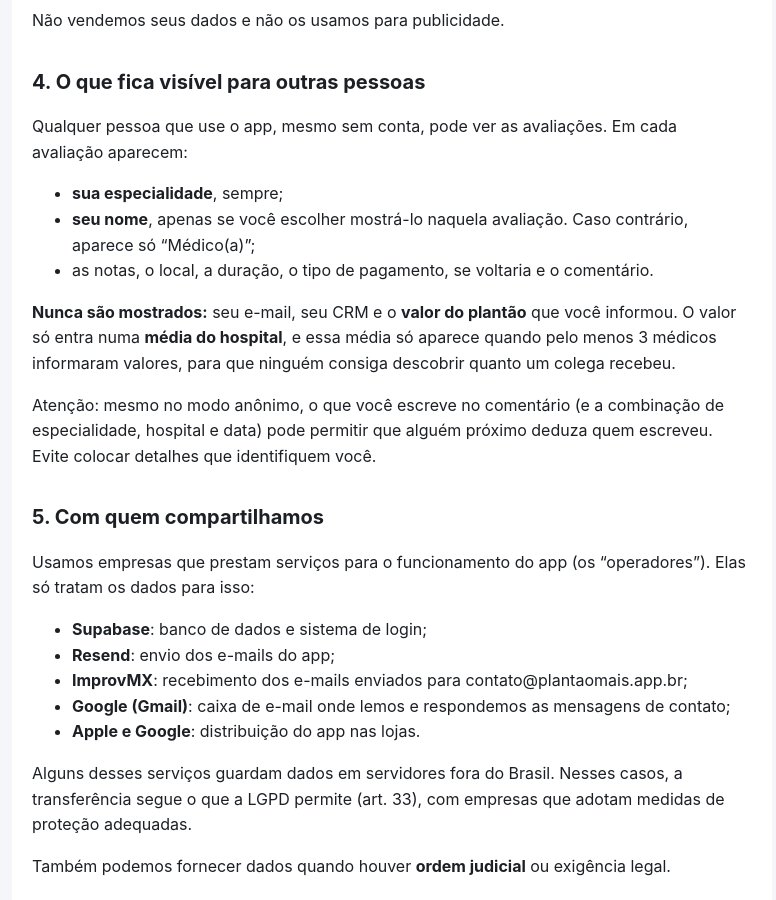
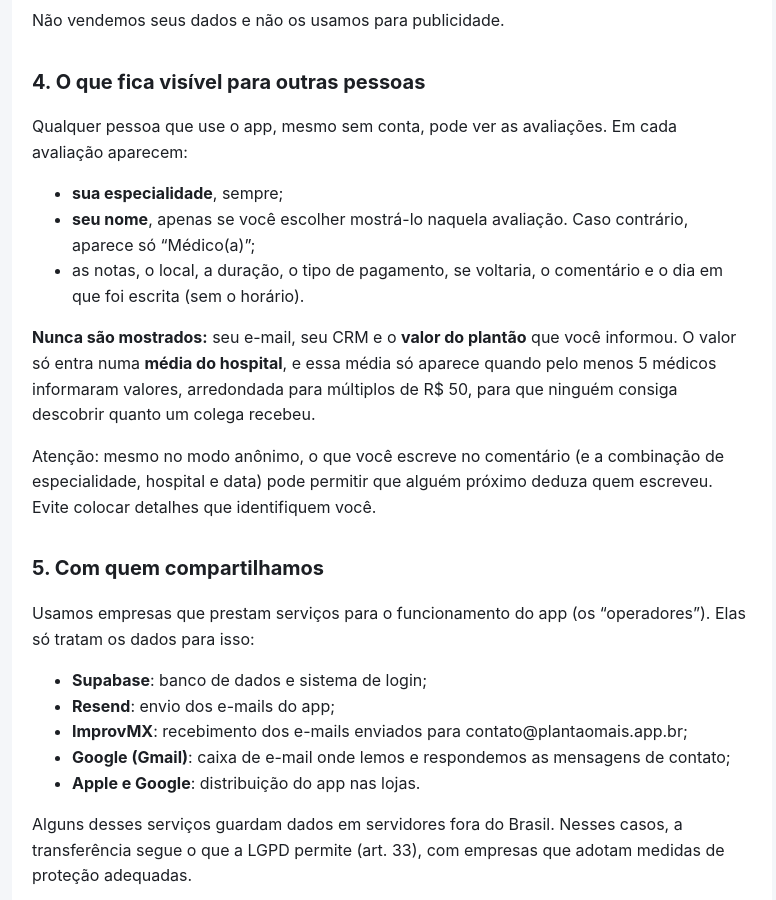
Before and after one commit to plantaomais-stack/plantaomais-site, a Jekyll site: the page built from privacidade.md, in a window 1280 px wide and 900 px high, scrolled down 2021 px. Shown: the whole window, without its empty margins (248-1024 px from the left). Built offline with Jekyll 4.4.1, drawn with Linux system fonts in a browser that asks for light colours; our own code applies the rules of GitHub Pages for plain Markdown files.

Commit message:
Média de valor: 5+ valores e arredondada; avaliações mostram só o dia
Co-Authored-By: Claude Opus 5.5 <noreply@anthropic.com>

```diff
--- a/privacidade.md
+++ b/privacidade.md
@@ -67,9 +67,9 @@ Qualquer pessoa que use o app, mesmo sem conta, pode ver as avaliações. Em cad
 
 - **sua especialidade**, sempre;
 - **seu nome**, apenas se você escolher mostrá-lo naquela avaliação. Caso contrário, aparece só "Médico(a)";
-- as notas, o local, a duração, o tipo de pagamento, se voltaria e o comentário.
+- as notas, o local, a duração, o tipo de pagamento, se voltaria, o comentário e o dia em que foi escrita (sem o horário).
 
-**Nunca são mostrados:** seu e-mail, seu CRM e o **valor do plantão** que você informou. O valor só entra numa **média do hospital**, e essa média só aparece quando pelo menos 3 médicos informaram valores, para que ninguém consiga descobrir quanto um colega recebeu.
+**Nunca são mostrados:** seu e-mail, seu CRM e o **valor do plantão** que você informou. O valor só entra numa **média do hospital**, e essa média só aparece quando pelo menos 5 médicos informaram valores, arredondada para múltiplos de R$ 50, para que ninguém consiga descobrir quanto um colega recebeu.
 
 Atenção: mesmo no modo anônimo, o que você escreve no comentário (e a combinação de especialidade, hospital e data) pode permitir que alguém próximo deduza quem escreveu. Evite colocar detalhes que identifiquem você.
 
```
Also changed, not shown: termos.md (+1 -1 lines).
